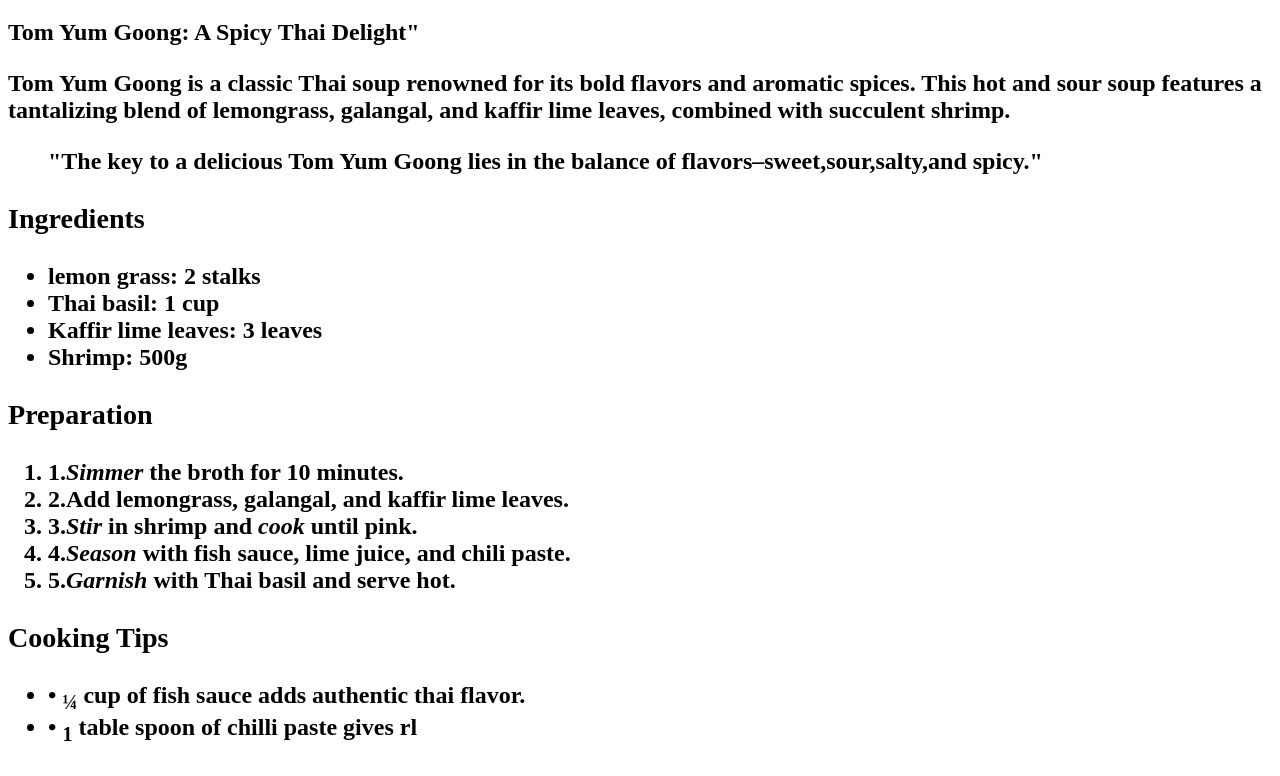
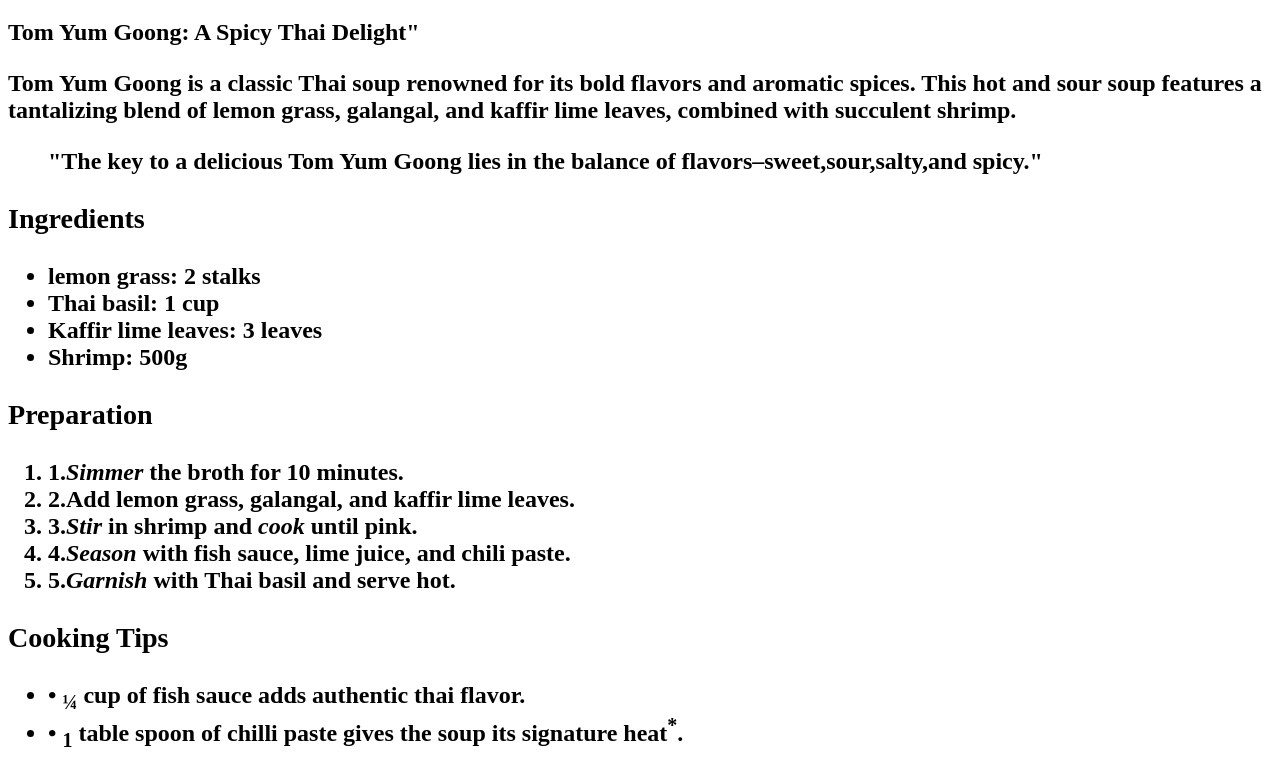
Before and after one commit to sorakiyh/elayshiyangs, a plain HTML site: page index.html in a window 1280 px wide. Shown: the part 61-837 px from the top of the page. Drawn offline with Linux system fonts and the light colour scheme.

Commit message:
Update index.html

```diff
--- a/index.html
+++ b/index.html
@@ -8,7 +8,7 @@
 <body>
 <h1>Discover the Flavors of Thailand</h1>
 <h2>Tom Yum Goong: A Spicy Thai Delight"<h/2>
-<p>Tom Yum Goong is a classic Thai soup renowned for its bold flavors and aromatic spices. This hot and sour soup features a tantalizing blend of lemongrass, galangal, and kaffir lime leaves, combined with succulent shrimp.</p>
+<p>Tom Yum Goong is a classic Thai soup renowned for its bold flavors and aromatic spices. This hot and sour soup features a tantalizing blend of lemon grass, galangal, and kaffir lime leaves, combined with succulent shrimp.</p>
 <blockquote>"The key to a delicious Tom Yum Goong lies in the balance of flavors–sweet,sour,salty,and spicy."</blockquote>
 <h3>Ingredients</h3>
 <ul>
@@ -20,7 +20,7 @@
 <h3>Preparation</h3>
 <ol>
 <li>1.<em>Simmer</em> the broth for 10 minutes.</li>
-<li>2.Add lemongrass, galangal, and kaffir lime leaves.</li>
+<li>2.Add lemon grass, galangal, and kaffir lime leaves.</li>
 <li>3.<em>Stir</em> in shrimp and <em>cook</em> until pink.</li>
 <li>4.<em>Season</em> with fish sauce, lime juice, and chili paste.</li>
 <li>5.<em>Garnish</em> with Thai basil and serve hot.</li>
@@ -28,4 +28,5 @@
 <h3>Cooking Tips</h3>
 <ul>
 <li>• <sub>¼</sub> cup of fish sauce adds authentic thai flavor.</li>
-<li>• <sub>1</sub> table spoon of chilli paste gives rl
+<li>• <sub>1</sub> table spoon of chilli paste gives the soup its signature heat<sup>*</sup>.</li>
+</ul>
```
